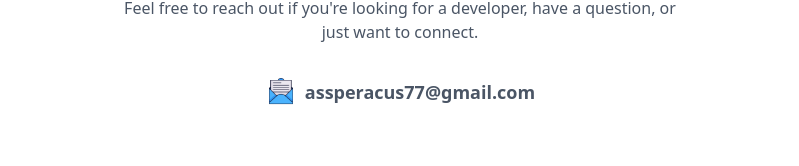
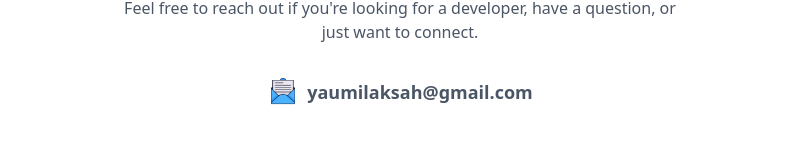
Before and after one commit to AxVsel/web-portofolio, a Next.js app: page / in a window 1280 px wide. Shown: the part 3494-3660 px from the top of the page, without its empty margins (240-1039 px from the left). Built offline with nearby package versions, Linux system fonts and the light colour scheme.

Commit message:
change email

```diff
--- a/src/app/menu/LetsBuild..tsx
+++ b/src/app/menu/LetsBuild..tsx
@@ -15,7 +15,7 @@ export default function LetsBuild() {
             className="flex items-center gap-2 text-gray-600 hover:text-gray-800"
           >
             <img src="/emailAnimated.webp" alt="Email" className="h-8 w-8" />
-            assperacus77@gmail.com
+            yaumilaksah@gmail.com
           </a>
         </div>
       </div>
```
